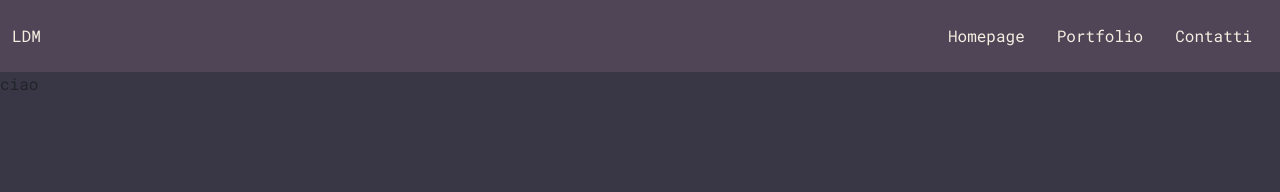
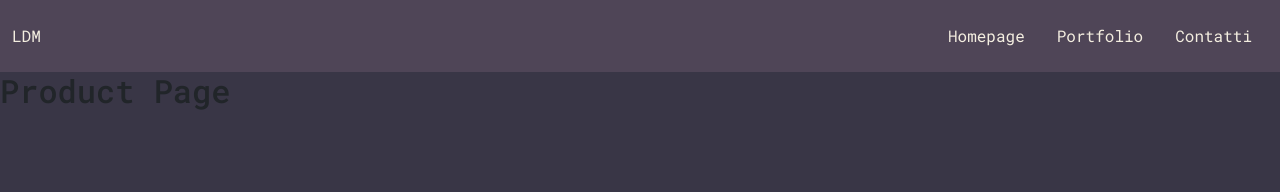
Before and after one commit to ldm0805/portfolio, a Vue app: page /product/1 in a window 1280 px wide. Shown: the top 192 px of the page. Built offline with nearby package versions, Linux system fonts and the light colour scheme.

Commit message:
creata ProductPage

```diff
--- a/src/pages/PortfolioPage.vue
+++ b/src/pages/PortfolioPage.vue
@@ -67,7 +67,7 @@ export default {
   > -->
     <div v-for="(item, index) in slides" :key="index" class="p-4">
       <router-link
-        v-bind:to="{
+        :to="{
           name: 'ProductPage',
           params: {
             id: item.id,
--- a/src/pages/ProductPage.vue
+++ b/src/pages/ProductPage.vue
@@ -1,7 +1,22 @@
-<template lang="">
-  <div>ciao</div>
+<template>
+  <div>
+    <h2>Product Page</h2>
+    <div class="cont_image">
+      <img :src="image" />
+    </div>
+    <div class="description">
+      <p>{{ description }}</p>
+    </div>
+  </div>
 </template>
+
 <script>
-export default {};
+export default {
+  props: ["item"],
+  mounted() {
+    console.log("id:", this.id);
+    console.log("image:", this.image);
+    console.log("description:", this.description);
+  },
+};
 </script>
-<style lang=""></style>
```
